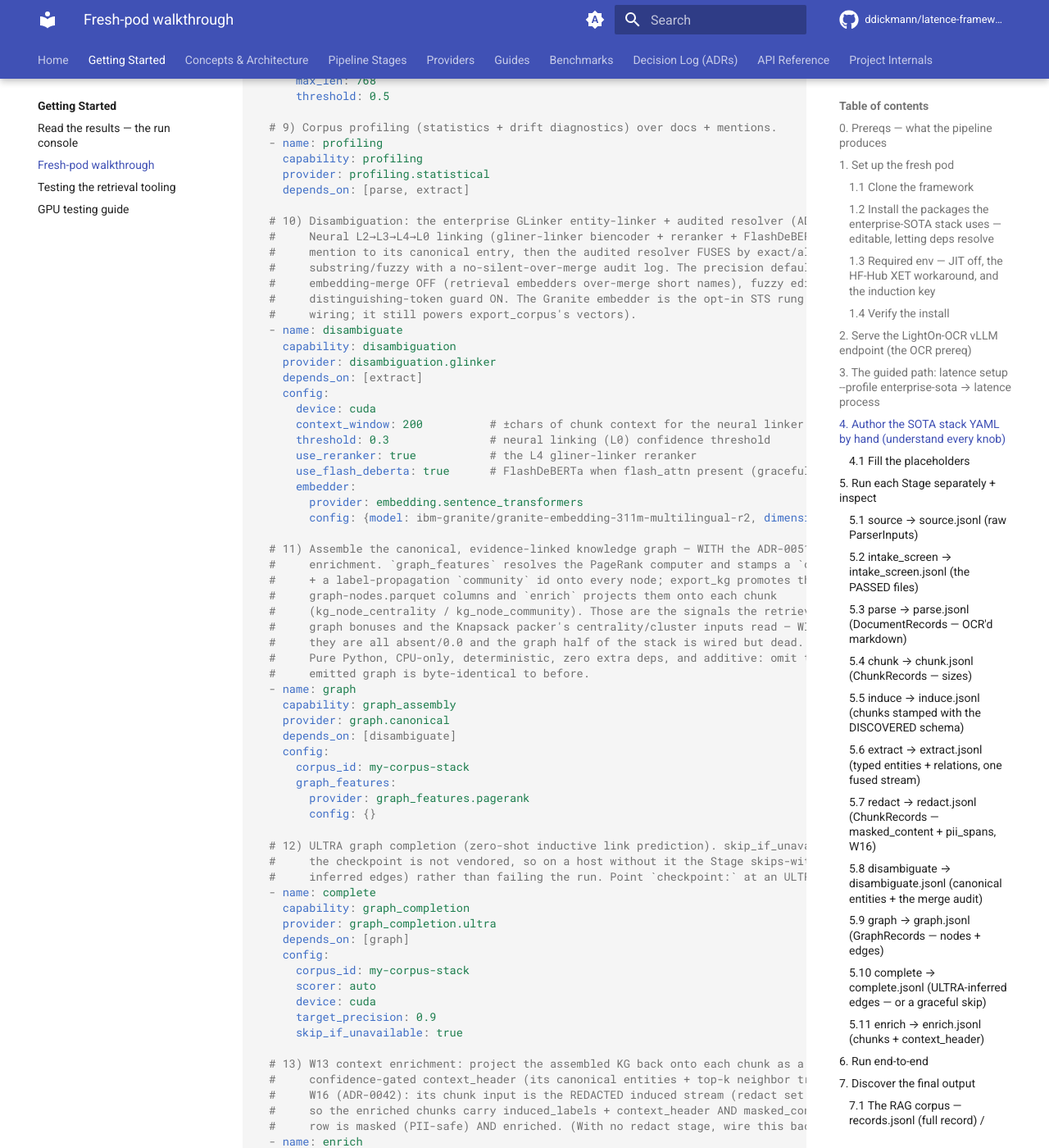
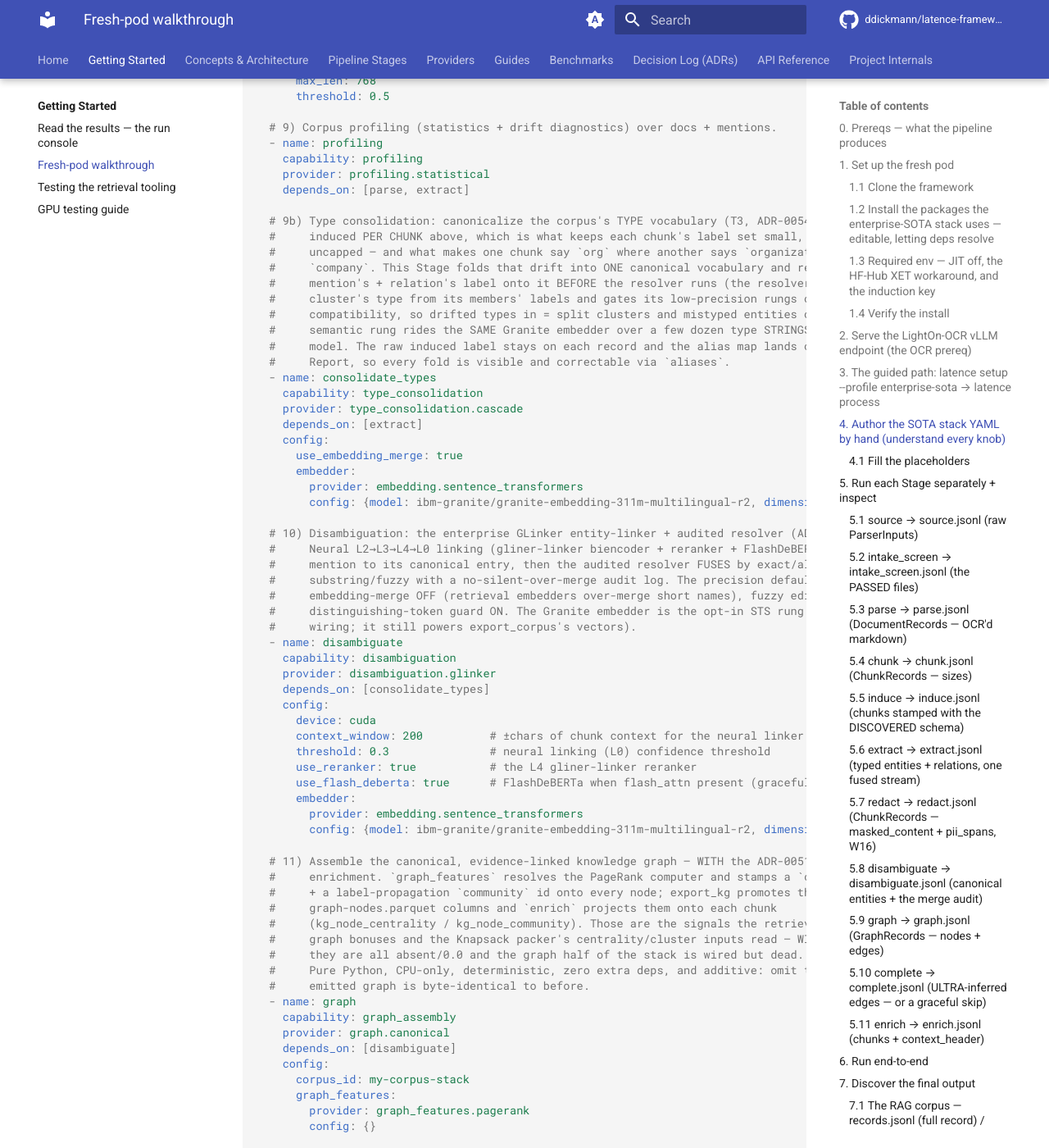
Before and after one commit to ddickmann/latence, an MkDocs documentation site: the page built from docs/TUTORIAL-fresh-pod-walkthrough.md, in a window 1280 px wide and 1400 px high, scrolled down 10852 px. Shown: the whole window at 82% size. Built offline with MkDocs 1.6.1 and Material for MkDocs 9.7.7, drawn with Linux system fonts in a browser that asks for light colours; comment, search, counter and statistics services are not loaded; some of the changed text lies outside the part shown.

Commit message:
fix(type-consolidation): conformance adversarial shape; track the new resolution-phase wiring in the wizard tests, tutorial + ADR counts

````diff
--- a/docs/TUTORIAL-fresh-pod-walkthrough.md
+++ b/docs/TUTORIAL-fresh-pod-walkthrough.md
@@ -276,7 +276,7 @@ capability wiring — the SAME machinery `latence stack validate` builds on, no
 ```text
 source → intake_screen → parse[lighton_vllm] → chunk[640] → content_screen
   → induce[corpus] → extract[gliner2, thr 0.3] → redact[gliner2, financial-PII]
-  → profiling → disambiguate[glinker] → graph[+pagerank features] → complete[ultra, skip_if_unavailable]
+  → profiling → consolidate_types → disambiguate[glinker] → graph[+pagerank features] → complete[ultra, skip_if_unavailable]
   → enrich(context) → export_kg + export_corpus[Granite r2, context_columns, bm25]
 ```
 
@@ -362,7 +362,7 @@ every knob. Save it as `stacks/my-corpus.yaml`. This is the **exact** enterprise
 # stacks/my-corpus.yaml — the enterprise-SOTA stack:
 #   source → intake_screen → parse[lighton_vllm] → chunk[640] → content_screen
 #     → induce[corpus] → extract[gliner2, thr 0.3] → redact[gliner2, financial-PII]
-#     → profiling → disambiguate[glinker] → graph[+pagerank features] → complete[ultra]
+#     → profiling → consolidate_types → disambiguate[glinker] → graph[+pagerank features] → complete[ultra]
 #     → enrich(context) → export_kg + export_corpus[Granite r2 + bm25]
 #
 # {CORPUS_DIR} / {STORAGE_URI} are placeholders — fill them in §4.1 before `latence run`.
@@ -463,6 +463,26 @@ stages:
     provider: profiling.statistical
     depends_on: [parse, extract]
 
+  # 9b) Type consolidation: canonicalize the corpus's TYPE vocabulary (T3, ADR-0054). Labels are
+  #     induced PER CHUNK above, which is what keeps each chunk's label set small, relevant and
+  #     uncapped — and what makes one chunk say `org` where another says `organization` or
+  #     `company`. This Stage folds that drift into ONE canonical vocabulary and rewrites every
+  #     mention's + relation's label onto it BEFORE the resolver runs (the resolver votes a
+  #     cluster's type from its members' labels and gates its low-precision rungs on type
+  #     compatibility, so drifted types in = split clusters and mistyped entities out). The
+  #     semantic rung rides the SAME Granite embedder over a few dozen type STRINGS — no second
+  #     model. The raw induced label stays on each record and the alias map lands on the Quality
+  #     Report, so every fold is visible and correctable via `aliases`.
+  - name: consolidate_types
+    capability: type_consolidation
+    provider: type_consolidation.cascade
+    depends_on: [extract]
+    config:
+      use_embedding_merge: true
+      embedder:
+        provider: embedding.sentence_transformers
+        config: {model: ibm-granite/granite-embedding-311m-multilingual-r2, dimension: 768, device: cuda, attn_implementation: flash_attention_2}
+
   # 10) Disambiguation: the enterprise GLinker entity-linker + audited resolver (ADR-0046).
   #     Neural L2→L3→L4→L0 linking (gliner-linker biencoder + reranker + FlashDeBERTa) LINKS each
   #     mention to its canonical entry, then the audited resolver FUSES by exact/alias/acronym/
@@ -473,7 +493,7 @@ stages:
   - name: disambiguate
     capability: disambiguation
     provider: disambiguation.glinker
-    depends_on: [extract]
+    depends_on: [consolidate_types]
     config:
       device: cuda
       context_window: 200          # ±chars of chunk context for the neural linker input
````
Also changed, not shown: README.md (+2 -2 lines), docs/GO-LIVE-RUNBOOK.md (+1 -1 lines), docs/adr/index.md (+1 -1 lines), docs/concepts/index.md (+1 -1 lines), docs/index.md (+1 -1 lines), 4 other files.
